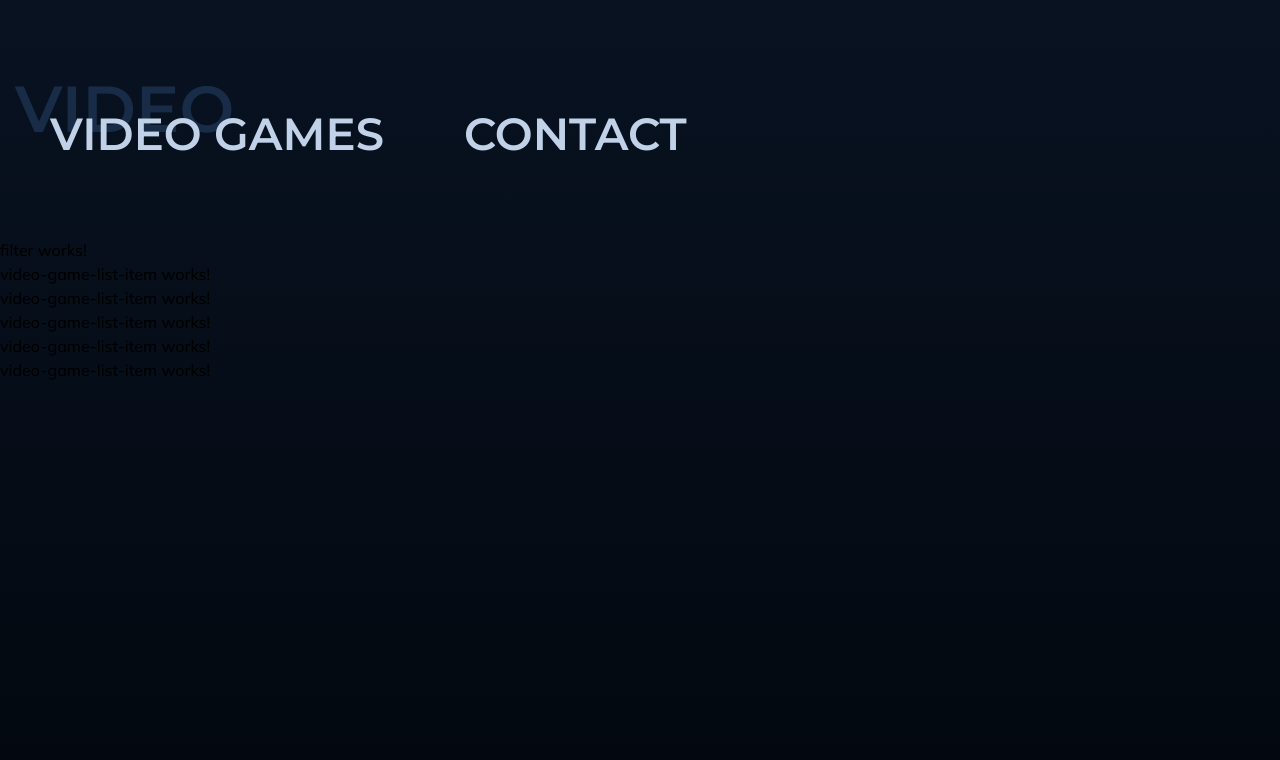
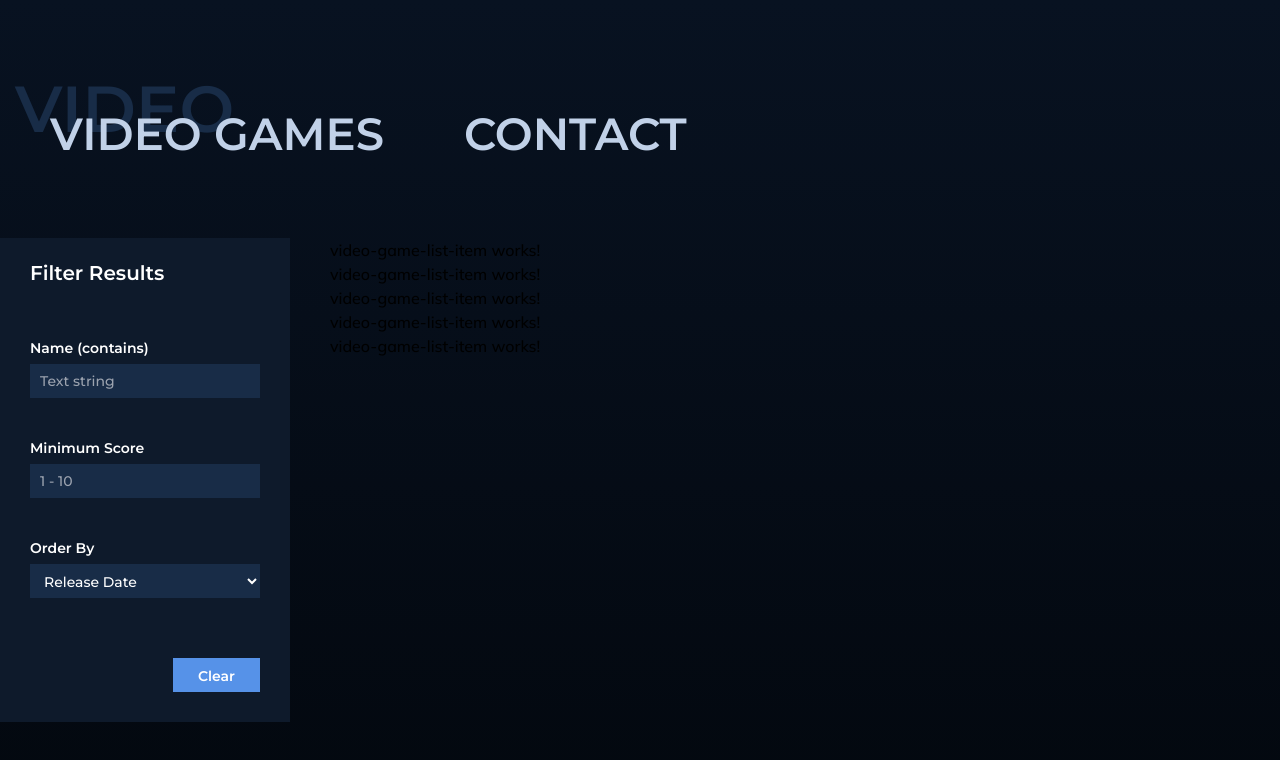
Before and after one commit to webgalaxy315/angulartest, an Angular app: page / in a window 1280 px wide. Shown: the top 760 px of the page. Built offline with nearby package versions, Linux system fonts and the light colour scheme.

Commit message:
feat: complete filter box ui

```diff
--- a/src/app/pages/video-game/filter/filter.component.html
+++ b/src/app/pages/video-game/filter/filter.component.html
@@ -1 +1,27 @@
-<p>filter works!</p>
+<div class="bg-thick px-30 pt-20 pb-30">
+  <h4 class="font-montserrat text-20 text-white font-medium mb-50">Filter Results</h4>
+  <form class="text-white">
+    <div class="form-group mb-40">
+      <label for="name">Name (contains)</label>
+      <input type="text" id="name" class="form-control" placeholder="Text string" />
+    </div>
+
+    <div class="form-group mb-40">
+      <label for="score">Minimum Score</label>
+      <input type="text" id="score" class="form-control" placeholder="1 - 10" />
+    </div>
+
+    <div class="form-group mb-60">
+      <label for="order">Order By</label>
+      <select id="order" class="form-control">
+        <option>Release Date</option>
+        <option>Score</option>
+        <option>Name</option>
+      </select>
+    </div>
+
+    <div class="flex justify-end">
+      <button class="btn-primary">Clear</button>
+    </div>
+  </form>
+</div>
--- a/src/app/pages/video-game/video-game.component.html
+++ b/src/app/pages/video-game/video-game.component.html
@@ -1,10 +1,14 @@
 <section class="container">
+  <div class="grid grid-cols-1 xl:grid-cols-8 gap-x-0 xl:gap-x-40">
+    <div class="col-span-1 xl:col-span-2 mb-25">
       <app-filter></app-filter>
-  <div>
+    </div>
+    <div class="col-span-1 xl:col-span-6">
       <app-video-game-list-item></app-video-game-list-item>
       <app-video-game-list-item></app-video-game-list-item>
       <app-video-game-list-item></app-video-game-list-item>
       <app-video-game-list-item></app-video-game-list-item>
       <app-video-game-list-item></app-video-game-list-item>
     </div>
+  </div>
 </section>
--- a/src/app/pages/video-game/video-game.module.ts
+++ b/src/app/pages/video-game/video-game.module.ts
@@ -1,13 +1,15 @@
 import { NgModule } from '@angular/core';
 import { CommonModule } from '@angular/common';
+import { FormsModule, ReactiveFormsModule } from '@angular/forms';
 
 import { VideoGameRoutingModule } from './video-game-routing.module';
+
 import { VideoGameComponent } from './video-game.component';
 import { FilterComponent } from './filter/filter.component';
 import { VideoGameListItemComponent } from './video-game-list-item/video-game-list-item.component';
 
 @NgModule({
   declarations: [VideoGameComponent, FilterComponent, VideoGameListItemComponent],
-  imports: [CommonModule, VideoGameRoutingModule]
+  imports: [CommonModule, FormsModule, ReactiveFormsModule, VideoGameRoutingModule]
 })
 export class VideoGameModule {}
```
Lines whose indentation alone changed are shown as unchanged.
